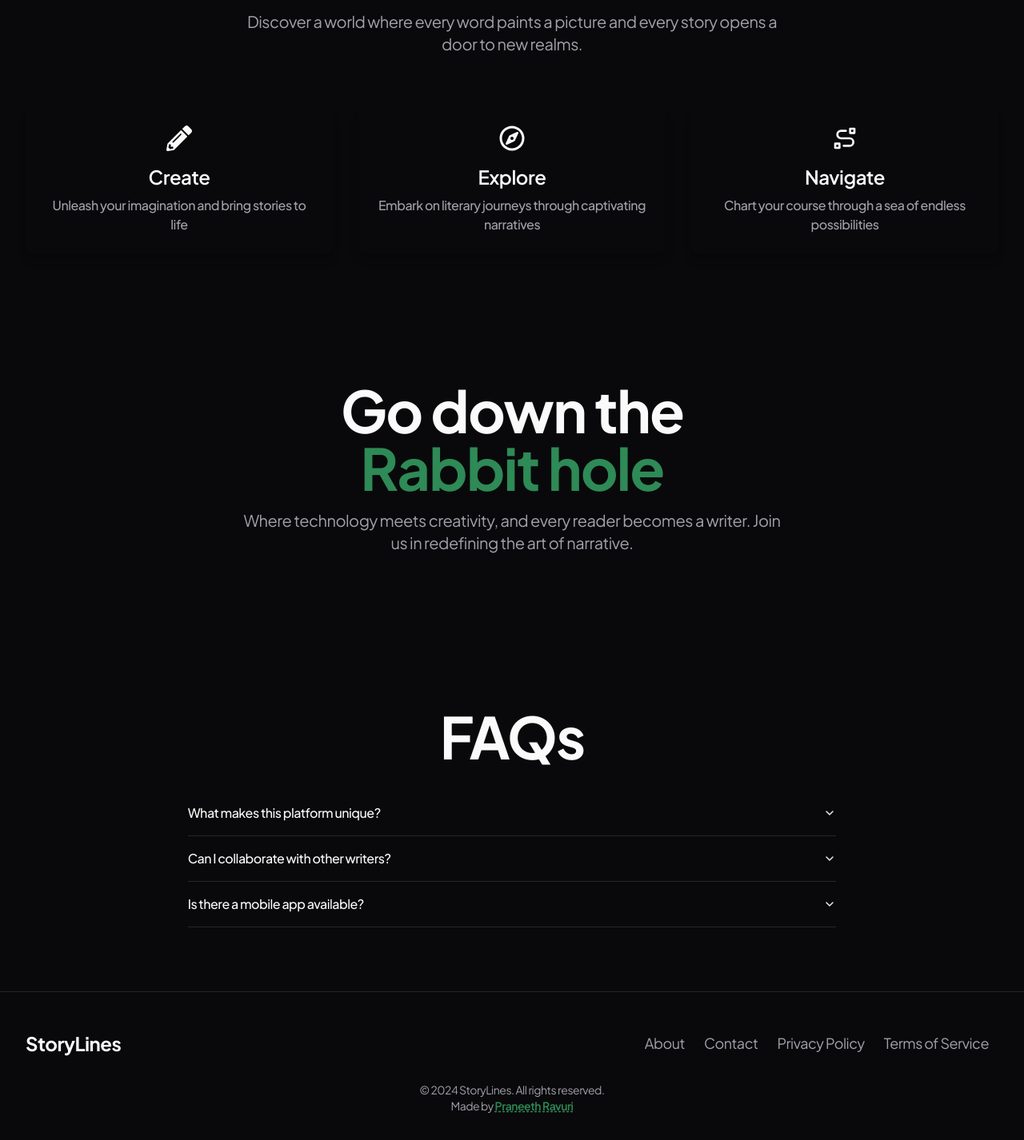
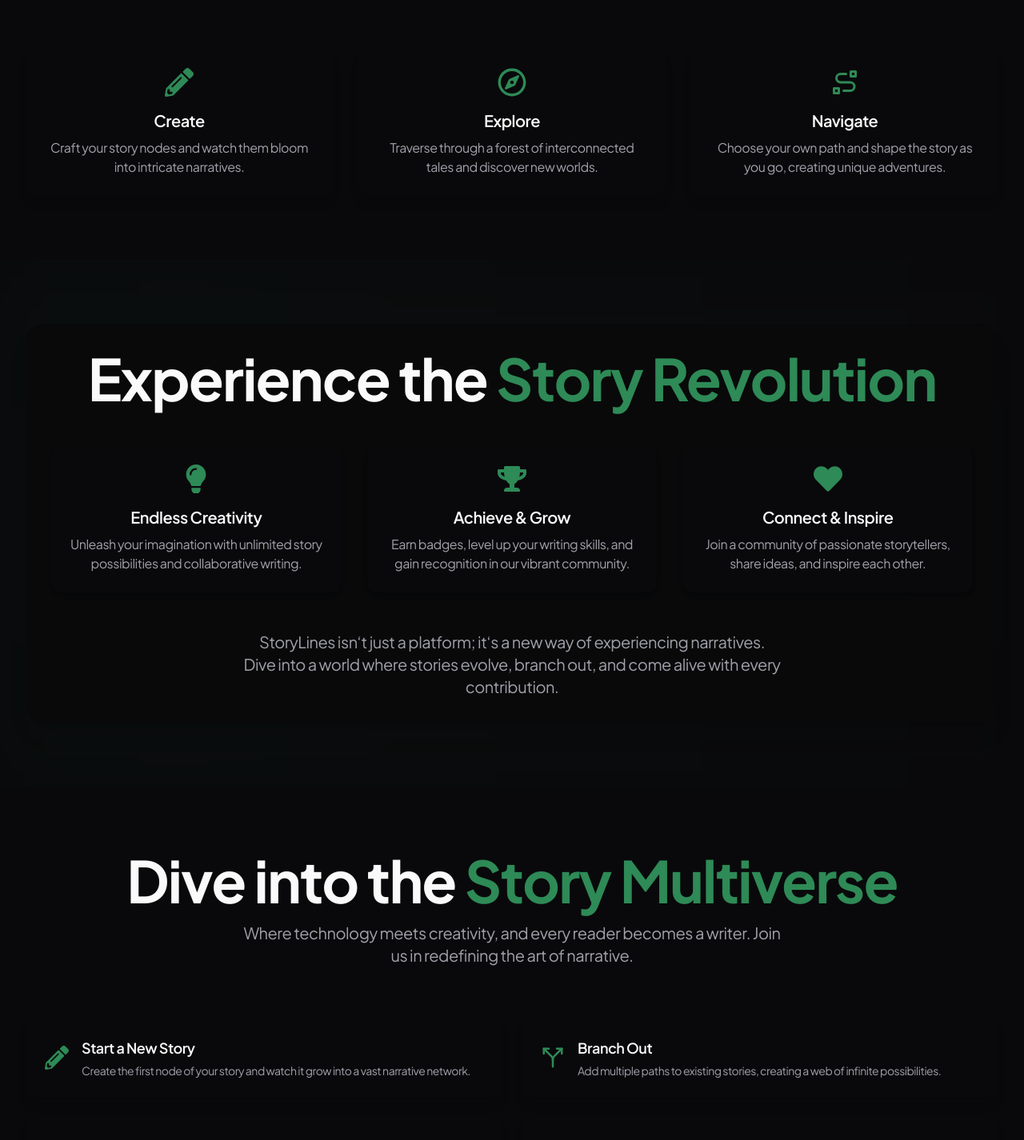
Before and after one commit to praneethravuri/storylines, a Next.js app: page / in a window 1280 px wide. Shown: the part 1100-2526 px from the top of the page at 80% size. Built offline with nearby package versions, Linux system fonts and the light colour scheme.

Commit message:
landing page redesign

```diff
--- a/components/LandingPage.tsx
+++ b/components/LandingPage.tsx
@@ -1,7 +1,7 @@
 import React from 'react';
 import Link from 'next/link';
-import { FaArrowRight, FaPencilAlt, FaRegCompass, FaMap, FaUsers, FaStar, FaComments } from 'react-icons/fa';
-import { TbRouteSquare } from "react-icons/tb";
+import {  FaArrowRight, FaRegCompass, FaMap, FaUsers, FaStar, FaComments, FaPencilAlt, FaBookReader, FaRandom, FaLightbulb, FaTrophy, FaHeart } from 'react-icons/fa';
+import { TbRouteSquare, TbArrowFork } from "react-icons/tb";
 import styles from "@/styles/Landingpage.module.css";
 import {
   Accordion, AccordionContent,
@@ -10,33 +10,12 @@
 } from '@/components/ui/accordion';
 import OrbitingCircles from '@/components/magicui/orbiting-circles';
 
-const cardContent = [
-  { icon: FaPencilAlt, title: "Create", tagline: "Unleash your imagination and bring stories to life" },
-  { icon: FaRegCompass, title: "Explore", tagline: "Embark on literary journeys through captivating narratives" },
-  { icon: TbRouteSquare, title: "Navigate", tagline: "Chart your course through a sea of endless possibilities" },
-];
-
-const faqContent = [
-  {
-    question: "What makes this platform unique?",
-    answer: "Our platform combines collaborative storytelling with choose-your-own-adventure elements, offering a truly immersive and interactive writing experience."
-  },
-  {
-    question: "Can I collaborate with other writers?",
-    answer: "Absolutely! You can invite other writers to contribute to your stories or join existing collaborative projects."
-  },
-  {
-    question: "Is there a mobile app available?",
-    answer: "We're currently developing mobile apps for iOS and Android. Stay tuned for their release!"
-  },
-];
-
 const LandingPage = () => {
   return (
-    // Use ${styles.landingPage} when animated glow background is required
-    <div className={`min-h-screen `}>
+    <div className={`min-h-screen ${styles.landingPage}`}>
       <Hero />
       <Features />
+      <StoryExperience />
       <Inspiration />
       <FAQ />
       <Footer />
@@ -46,13 +25,10 @@
 
 const Hero = () => (
   <main className="container min-h-screen flex flex-col justify-center items-center w-full text-center relative overflow-hidden">
-    <div className="relative flex h-[450px] w-full flex-col items-center justify-center overflow-hidden rounded-lg bg-background">
+    <div className="relative flex h-[450px] w-full flex-col items-center justify-center overflow-hidden rounded-lg">
       <h1 className="heading-landing mb-4 relative z-10">
-        Write your tales <br />
-        <span className="text-primary">Weave your own adventures</span>
+        Craft Your <span className="text-primary">Infinite</span> Story
       </h1>
-
-      {/* Inner Circles */}
       <OrbitingCircles
         className="size-[30px] bg-primary/10 text-pink-400 border border-primary/20"
         duration={20}
@@ -69,8 +45,6 @@
       >
         <FaComments className="size-5" />
       </OrbitingCircles>
-
-      {/* Outer Circles (reverse) */}
       <OrbitingCircles
         className="size-[50px] bg-primary/10 text-blue-400 border border-accent/30"
         radius={190}
@@ -90,61 +64,176 @@
       </OrbitingCircles>
     </div>
     <p className="paragraph-primary mb-8 max-w-2xl mx-auto relative z-10">
-      Embark on a literary journey where your imagination knows no bounds. Create, collaborate, and captivate!
+      Dive into a world where every reader is a writer, and every story branches into endless possibilities. Connect, create, and explore narratives that evolve with each contribution.
     </p>
     <div className="flex flex-col sm:flex-row justify-center space-y-4 sm:space-y-0 sm:space-x-4 relative z-10">
-      <button className="btn btn-primary">Learn more</button>
+      <button className="btn btn-primary">Start Writing</button>
       <Link href="/storymap" className="btn btn-outline group">
-        Get started <FaArrowRight className="inline-block ml-2 group-hover:translate-x-1 transition-transform" />
+        Explore Stories <FaArrowRight className="inline-block ml-2 group-hover:translate-x-1 transition-transform" />
       </Link>
     </div>
   </main>
+);
+
+const FeatureCard = ({ icon: Icon, title, description }) => (
+  <div className="flex flex-col items-center p-6 bg-card rounded-xl shadow-lg">
+    <Icon className="text-primary text-4xl mb-4" />
+    <h3 className="text-xl font-semibold mb-2">{title}</h3>
+    <p className="text-center text-muted-foreground">{description}</p>
+  </div>
 );
 
 const Features = () => (
   <section className="container py-20">
     <div className="text-center mb-16">
       <h1 className="heading-landing mb-4">
-        Your imagination <br />
-        <span className="text-primary">Knows no bounds</span>
+        Your Story, <span className="text-primary">Reimagined</span>
       </h1>
       <p className="paragraph-primary mb-8 max-w-2xl mx-auto">
-        Discover a world where every word paints a picture and every story opens a door to new realms.
+        Experience a new era of storytelling where every choice leads to a new adventure, and every writer can leave their mark.
       </p>
     </div>
     <div className="grid grid-cols-1 md:grid-cols-3 gap-8">
-      {cardContent.map(({ icon: Icon, title, tagline }, index) => (
-        <div key={index} className="card flex flex-col items-center text-center p-6 rounded-lg shadow-lg hover:shadow-xl transition-shadow duration-300 bg-card">
-          <Icon className="icon-primary mb-4" />
-          <h2 className="heading-secondary">{title}</h2>
-          <p className="paragraph-secondary">{tagline}</p>
-        </div>
-      ))}
+      <FeatureCard
+        icon={FaPencilAlt}
+        title="Create"
+        description="Craft your story nodes and watch them bloom into intricate narratives."
+      />
+      <FeatureCard
+        icon={FaRegCompass}
+        title="Explore"
+        description="Traverse through a forest of interconnected tales and discover new worlds."
+      />
+      <FeatureCard
+        icon={TbRouteSquare}
+        title="Navigate"
+        description="Choose your own path and shape the story as you go, creating unique adventures."
+      />
     </div>
+  </section>
+);
 
+const ExperienceCard = ({ icon: Icon, title, description }) => (
+  <div className="flex flex-col items-center p-6 bg-card rounded-xl shadow-md hover:shadow-lg transition-all duration-300">
+    <Icon className="text-primary text-4xl mb-4" />
+    <h3 className="text-xl font-semibold mb-2 text-center">{title}</h3>
+    <p className="text-center text-muted-foreground">{description}</p>
+  </div>
+);
+
+const StoryExperience = () => (
+  <section className="container py-20 relative overflow-hidden">
+    <div className="absolute inset-0 bg-gradient-to-r from-primary/5 to-secondary/5 rounded-3xl blur-3xl"></div>
+    <div className="relative bg-background/80 backdrop-blur-sm rounded-3xl p-8 shadow-xl">
+      <h2 className="heading-landing text-center mb-12">Experience the <span className="text-primary">Story Revolution</span></h2>
+      <div className="grid grid-cols-1 md:grid-cols-3 gap-8">
+        <ExperienceCard
+          icon={FaLightbulb}
+          title="Endless Creativity"
+          description="Unleash your imagination with unlimited story possibilities and collaborative writing."
+        />
+        <ExperienceCard
+          icon={FaTrophy}
+          title="Achieve & Grow"
+          description="Earn badges, level up your writing skills, and gain recognition in our vibrant community."
+        />
+        <ExperienceCard
+          icon={FaHeart}
+          title="Connect & Inspire"
+          description="Join a community of passionate storytellers, share ideas, and inspire each other."
+        />
+      </div>
+      <p className="paragraph-primary text-center mt-12 max-w-2xl mx-auto">
+        StoryLines isn&lsquo;t just a platform; it&lsquo;s a new way of experiencing narratives. Dive into a world where stories evolve, branch out, and come alive with every contribution.
+      </p>
+    </div>
   </section>
+);
+
+const InspirationCard = ({ icon: Icon, title, description }) => (
+  <div className="flex items-center p-6 bg-card rounded-xl shadow-lg">
+    <Icon className="text-primary text-3xl mr-4" />
+    <div>
+      <h3 className="text-lg font-semibold mb-1">{title}</h3>
+      <p className="text-sm text-muted-foreground">{description}</p>
+    </div>
+  </div>
 );
 
 const Inspiration = () => (
   <section className="container py-20 relative overflow-hidden">
-    <div className="">
-      <h1 className="heading-landing mb-4 text-center">
-        Go down the<br />
-        <span className="text-primary">Rabbit hole</span>
+    <div className="text-center mb-16">
+      <h1 className="heading-landing mb-4">
+        Dive into the <span className="text-primary">Story Multiverse</span>
       </h1>
-      <p className="paragraph-primary mb-8 max-w-2xl mx-auto text-center">
+      <p className="paragraph-primary mb-8 max-w-2xl mx-auto">
         Where technology meets creativity, and every reader becomes a writer. Join us in redefining the art of narrative.
       </p>
+    </div>
+    <div className="grid grid-cols-1 md:grid-cols-2 gap-6">
+      <InspirationCard
+        icon={FaPencilAlt}
+        title="Start a New Story"
+        description="Create the first node of your story and watch it grow into a vast narrative network."
+      />
+      <InspirationCard
+        icon={TbArrowFork}
+        title="Branch Out"
+        description="Add multiple paths to existing stories, creating a web of infinite possibilities."
+      />
+      <InspirationCard
+        icon={FaBookReader}
+        title="Explore & Contribute"
+        description="Dive into others' stories and add your own twists and turns to the narrative."
+      />
+      <InspirationCard
+        icon={FaRandom}
+        title="Random Adventure"
+        description="Start a journey through randomly selected story nodes for unexpected tales."
+      />
+    </div>
+    <div className="mt-12 text-center">
+      <h3 className="text-2xl font-semibold mb-4">Ready to Start Your Journey?</h3>
+      <button className="btn btn-primary">Create Your First Node</button>
     </div>
   </section>
 );
 
 const FAQ = () => (
   <section className="container py-20">
-    <h1 className="heading-landing mb-8 text-center">FAQs</h1>
+    <h1 className="heading-landing mb-8 text-center">Frequently Asked Questions</h1>
     <div className="w-full md:w-2/3 mx-auto">
       <Accordion type="single" collapsible className="w-full">
-        {faqContent.map((faq, index) => (
+        {[
+          {
+            question: "How does the branching story system work?",
+            answer: "Our platform allows writers to create story nodes that can branch off in multiple directions. Readers can choose which path to follow, effectively co-creating the narrative as they go."
+          },
+          {
+            question: "Can I collaborate with other writers on a single story branch?",
+            answer: "Absolutely! You can invite other writers to contribute to your story nodes or join existing collaborative projects. This creates a rich, diverse narrative tapestry."
+          },
+          {
+            question: "How do I keep track of all the story branches I've created or explored?",
+            answer: "We provide a personalized dashboard that visualizes your story map, showing all the nodes you've created or explored. It's like your own literary constellation!"
+          },
+          {
+            question: "Is there a rating or feedback system for story contributions?",
+            answer: "Yes, we have a community-driven rating system where readers can upvote their favorite story nodes and leave constructive feedback. This helps highlight quality content and encourages writers to improve their craft."
+          },
+          {
+            question: "Can I monetize my stories on StoryLines?",
+            answer: "While we currently don't have a direct monetization feature, we're exploring options for the future. For now, StoryLines is a great platform to build your audience and showcase your writing skills."
+          },
+          {
+            question: "Are there any content guidelines or restrictions?",
+            answer: "We encourage creativity but also maintain a safe and inclusive environment. We have community guidelines that prohibit explicit content, hate speech, and copyright infringement. All content should be original or properly attributed."
+          },
+          {
+            question: "How can I get started if I'm new to creative writing?",
+            answer: "StoryLines is perfect for beginners! You can start by exploring existing stories, contributing to open branches, or starting a simple story node. We also provide writing prompts and tutorials to help you get started."
+          }
+        ].map((faq, index) => (
           <AccordionItem key={index} value={`item-${index + 1}`}>
             <AccordionTrigger>{faq.question}</AccordionTrigger>
             <AccordionContent>{faq.answer}</AccordionContent>
@@ -156,10 +245,11 @@
 );
 
 const Footer = () => (
-  <footer className="border-t py-12">
+  <footer className="border-t py-12 bg-background/50 backdrop-blur-sm">
     <div className="container mx-auto flex flex-col md:flex-row justify-between items-center">
       <div className="mb-8 md:mb-0">
         <h2 className="text-2xl font-bold">StoryLines</h2>
+        <p className="text-sm text-muted-foreground mt-2">Weaving tales, one node at a time</p>
       </div>
       <nav className="flex flex-wrap justify-center md:justify-end">
         <Link href="/about" className="mx-3 nav-link">About</Link>
@@ -170,12 +260,9 @@
     </div>
     <div className="container mx-auto mt-8 text-center text-sm text-muted-foreground">
       <p>&copy; 2024 StoryLines. All rights reserved.</p>
-      <p>Made by <span><Link href="https://www.praneethravuri.com/" className='underline text-primary font-semibold decoration-dashed' target='_blank'>Praneeth Ravuri</Link></span></p>
-
+      <p>Made by <Link href="https://www.praneethravuri.com/" className='underline text-primary font-semibold decoration-dashed' target='_blank'>Praneeth Ravuri</Link></p>
     </div>
   </footer>
 );
 
-
-
 export default LandingPage;
--- a/package.json
+++ b/package.json
@@ -21,7 +21,6 @@
     "class-variance-authority": "^0.7.0",
     "clsx": "^2.1.1",
     "framer-motion": "^11.3.7",
-    "lucide-react": "^0.408.0",
     "mongoose": "^8.5.1",
     "next": "14.2.5",
     "next-themes": "^0.3.0",
--- a/styles/global.css
+++ b/styles/global.css
@@ -1,7 +1,10 @@
 @import url('https://fonts.googleapis.com/css2?family=Plus+Jakarta+Sans:ital,wght@0,200..800;1,200..800&display=swap');
+
 @tailwind base;
 @tailwind components;
 @tailwind utilities;
+
+@layer base {
   @layer base {
     :root {
       --background: 0 0% 100%;
@@ -25,26 +28,27 @@
       --ring: 146 50% 36%;
       --radius: 0.5rem;
       --secondary-glow: conic-gradient(from 10deg at 50% 50%,
-        #ff9ab8 0deg,
-        /* Light Pink */
-        #54c27d 55deg,
-        /* Lighter Sea Green */
-        #97d1e8 120deg,
-        /* Light Blue */
-        #00c7de 160deg,
-        /* Cyan */
+          #ffd700 0deg,
+          /* Gold */
+          #ff69b4 55deg,
+          /* Hot Pink */
+          #00ced1 120deg,
+          /* Dark Turquoise */
+          #9932cc 160deg,
+          /* Dark Orchid */
           transparent 360deg);
       --third-glow: conic-gradient(from 90deg at 50% 50%,
-        #ff8b7e 0deg,
-        /* Coral */
-        #2E8B57 160deg,
-        /* Sea Green */
-        #7ed2da 120deg,
-        /* Teal */
-        #8bdce0 55deg,
-        /* Aqua */
+          #ff4500 0deg,
+          /* Orange Red */
+          #32cd32 160deg,
+          /* Lime Green */
+          #1e90ff 120deg,
+          /* Dodger Blue */
+          #ff1493 55deg,
+          /* Deep Pink */
           transparent 360deg);
     }
+
     .dark {
       --background: 240 10% 3.9%;
       --foreground: 0 0% 98%;
@@ -66,69 +70,90 @@
       --input: 240 3.7% 15.9%;
       --ring: 146 50% 36%;
     }
+  }
+
   html {
     font-family: 'Plus Jakarta Sans', sans-serif;
   }
+
   body {
     @apply bg-background text-foreground;
     letter-spacing: -0.5px;
     font-weight: 400;
   }
+
   * {
     @apply border-border;
   }
 }
+
+
 @layer components {
   .btn {
     @apply px-4 py-2 rounded-full font-semibold transition-colors duration-200;
   }
+
   .btn-primary {
     @apply bg-primary text-primary-foreground hover:bg-primary/90;
   }
+
   .btn-secondary {
     @apply bg-secondary text-secondary-foreground hover:bg-secondary/80;
   }
+
   .btn-outline {
     @apply border border-input bg-background hover:bg-accent hover:text-accent-foreground;
   }
+
   .nav-link {
     @apply text-muted-foreground hover:text-foreground transition-colors duration-200 text-lg;
   }
+
   .heading-primary {
     @apply text-4xl sm:text-5xl md:text-6xl font-bold text-foreground tracking-tight;
   }
+
   .heading-secondary {
     @apply text-2xl font-semibold text-foreground mb-2;
   }
+
   .heading-landing {
     @apply text-5xl sm:text-6xl md:text-7xl font-bold text-foreground tracking-tight
   }
+
   .paragraph-primary {
     @apply text-lg sm:text-xl text-muted-foreground tracking-tight;
   }
+
   .paragraph-secondary {
     @apply text-base font-medium text-muted-foreground;
   }
+
   .icon-primary {
     @apply text-foreground w-8 h-8;
   }
+
   .icon-secondary {
     @apply w-5 h-5;
   }
+
   .link-primary {
     @apply text-2xl font-bold
   }
+
   .node-card-dark {
     background-color: color-mix(in srgb, #2E8B57, #121212 90%);
   }
+
   .node-card-light {
     background-color: color-mix(in srgb, #2E8B57, #ffffff 90%);
   }
+
   .node-card {
     @apply w-72 p-4 rounded-xl shadow-md relative overflow-visible border-border transition-all duration-300 hover:shadow-xl hover:scale-105
   }
 }
 
-.react-flow__panel{
+.react-flow__panel {
   transform: translateX(120%);
 }
```
Also changed, not shown: components/Navbar.tsx (+4 -3 lines), 1 other file (tests, documents, lock files or other folders). Lines whose indentation alone changed are shown as unchanged.
